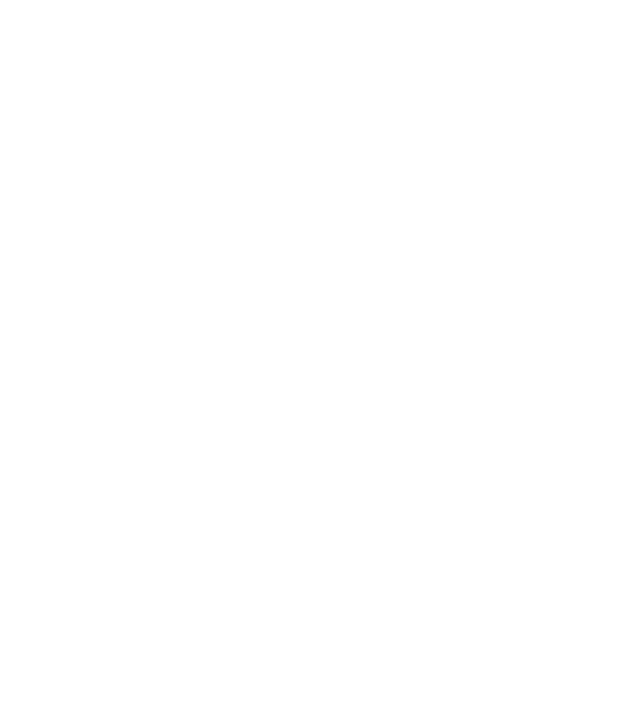
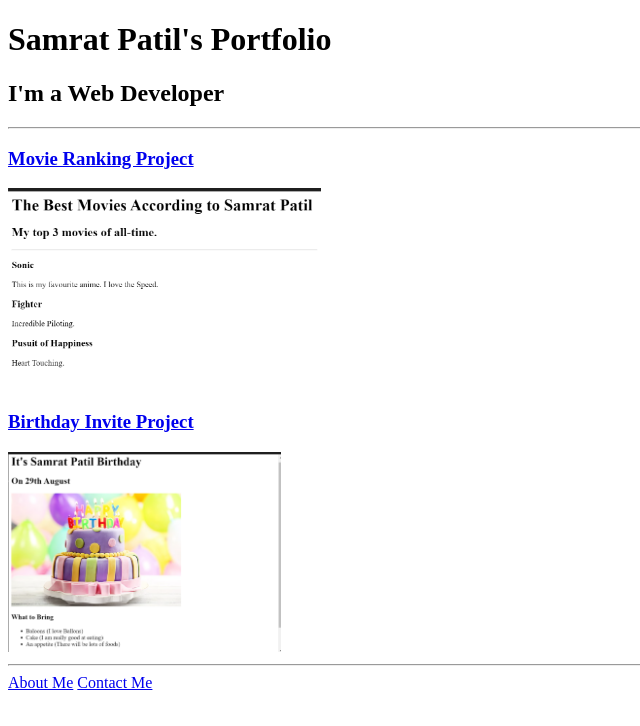
Before and after one commit to SamratPatil29/html-portfolio, a plain HTML site: page index.html in a window 1280 px wide. Shown: the whole page, without its empty margins (0-640 px from the left). Drawn offline with Linux system fonts and the light colour scheme.

Commit message:
Update index.html

```diff
--- a/index.html
+++ b/index.html
@@ -1,15 +1,22 @@
-<!-- TODO 1: Create the HTML Boilerplate -->
+<!DOCTYPE html>
+<html lang="en">
 
-<!-- TODO 2: Add Your previous projects' HTML into the public folder -->
+<head>
+  <meta charset="UTF-8">
+  <title>Samrat's Portfolio</title>
+</head>
 
-<!-- TODO 3: Take screenshots of your project previews and add the images to the images folder -->
+<body>
+  <h1>Samrat Patil's Portfolio</h1>
+  <h2>I'm a Web Developer</h2>
+  <hr />
+  <h3><a href="./public/movie-ranking.html">Movie Ranking Project</a></h3>
+  <img src="./assets/images/movie-ranking.png" height="200" alt="movie ranking project preview"/>
+  <h3><a href="./public/birthday-invite.html">Birthday Invite Project</a></h3>
+  <img src="./assets/images/birthday-invite.png" height="200" alt="birthday invite project preview"/>
+  <hr />
+  <a href="./public/about.html">About Me</a>
+  <a href="./public/contact.html">Contact Me</a>
+</body>
 
-<!-- TODO 4: Add titles/subtitles etc. -->
-
-<!-- TODO 5: Add a link to the project pages -->
-
-<!-- TODO 6: Add images to show the project previews
-HINT for TODO 6: You can use the height attribute set to 200 to make the image smaller:
-https://developer.mozilla.org/en-US/docs/Web/HTML/Element/img#attr-height -->
-
-<!-- TODO 7: Add the Contact Me and About Me page links -->
+</html>
```
